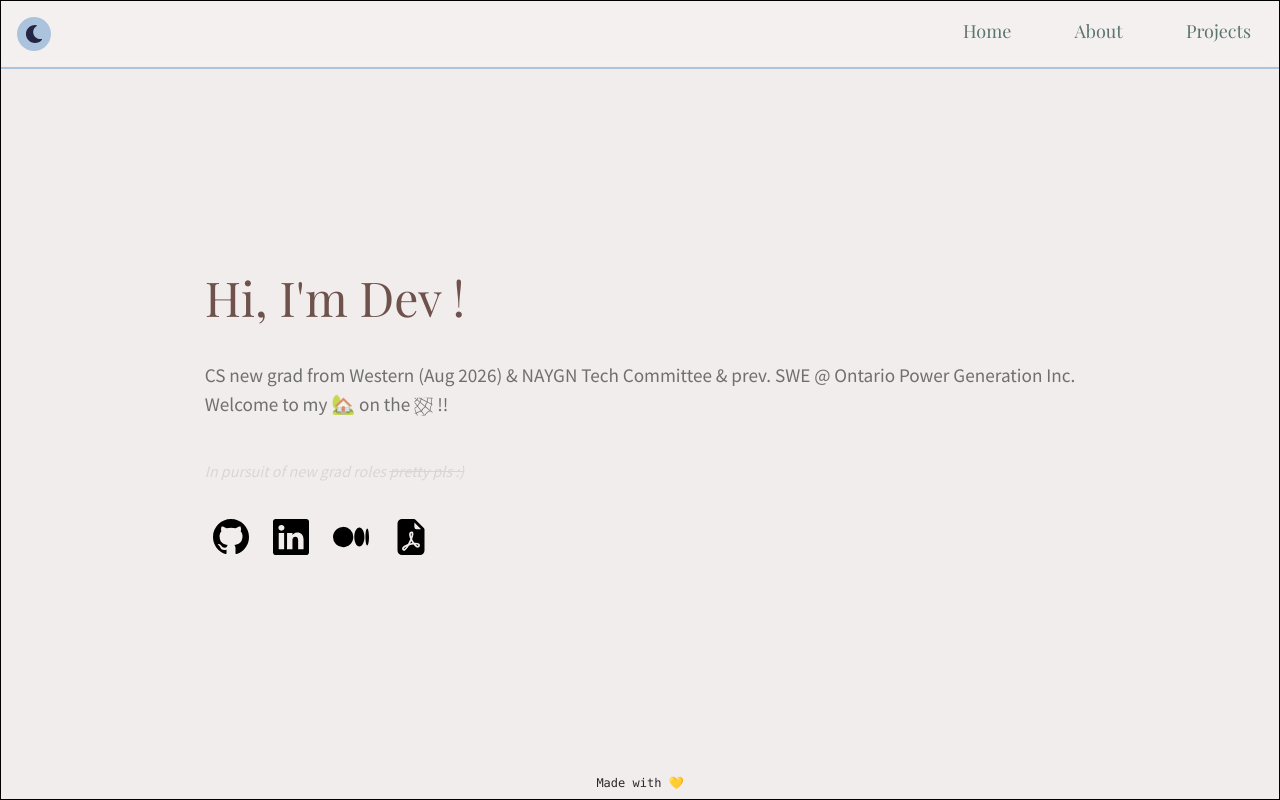
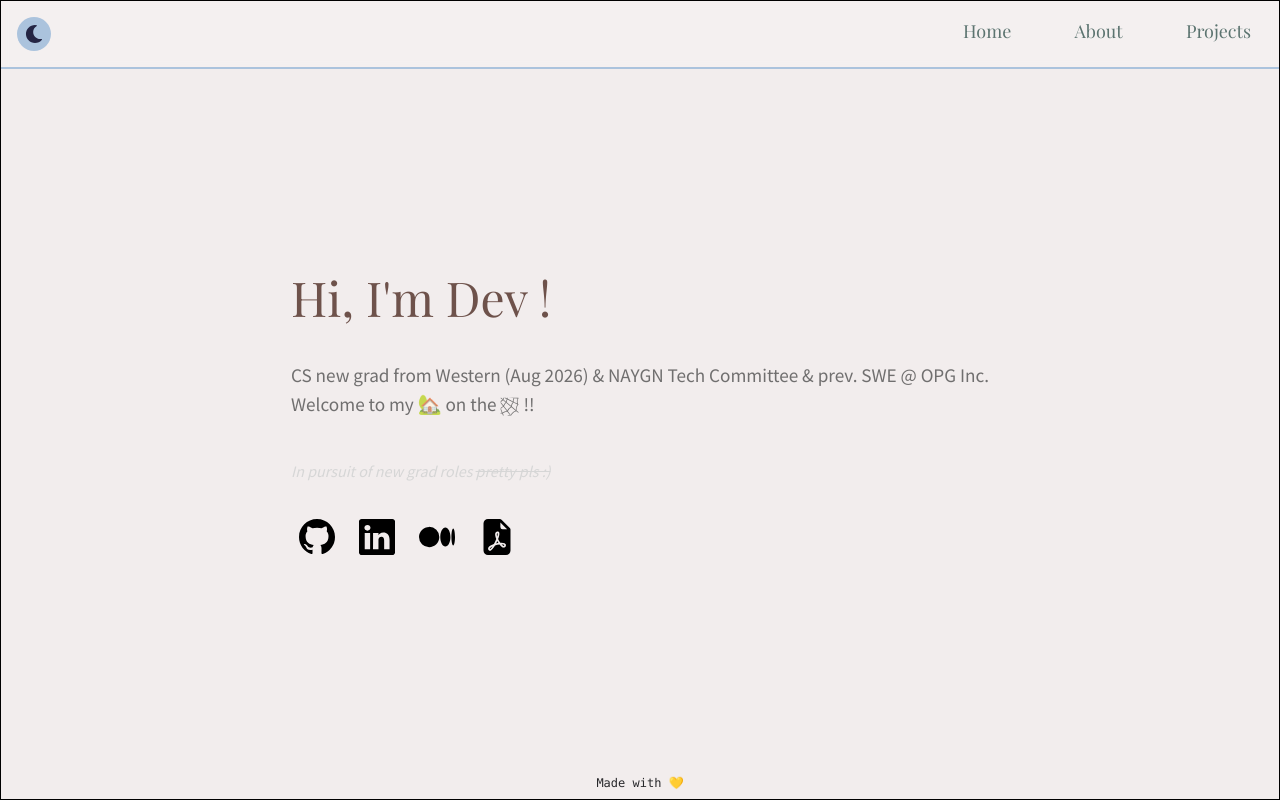
Before and after one commit to devarshi-ap/devfolio, a Next.js app: page / in a window 1280 px wide. Built offline with nearby package versions, Linux system fonts and the light colour scheme; a web font is replaced by a local one.

Commit message:
change headline

```diff
--- a/pages/index.tsx
+++ b/pages/index.tsx
@@ -9,7 +9,7 @@ const IndexPage = () => (
             <header className="flex flex-col [&>*]:p-1 mobile:space-y-5 md:space-y-8 text-left text-[#323232] dark:text-b_white">
                 <h1 className="font-Playfair mobile:text-4xl md:text-5xl text-a_brown dark:text-c_taupe">Hi, I'm Dev !</h1>
                 <div className="font-SansPro mobile:text-[1.1rem] md:text-[1.2rem] [&>*]:text-gray/[0.75] [&>*]:dark:text-c_taupe/[0.75]">
-                    <h1>{'CS new grad from Western (Aug 2026) & NAYGN Tech Committee & prev. SWE @ Ontario Power Generation Inc.'}</h1>
+                    <h1>{'CS new grad from Western (Aug 2026) & NAYGN Tech Committee & prev. SWE @ OPG Inc.'}</h1>
                     <h1>Welcome to my 🏡 on the <GiCobweb className="inline" /> !!</h1>
                 </div>
                 <h1 className='font-SansPro mobile:space-y-2 md:space-y-3 mobile:text-[0.75rem] md:text-[1rem] text-[#D6D6D6] dark:text-gray'><em>In pursuit of new grad roles <s>pretty pls :)</s></em></h1>
```
